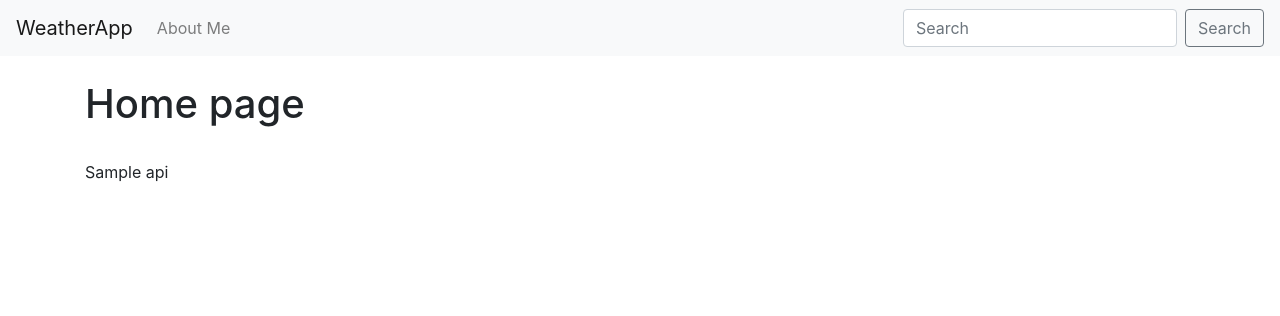
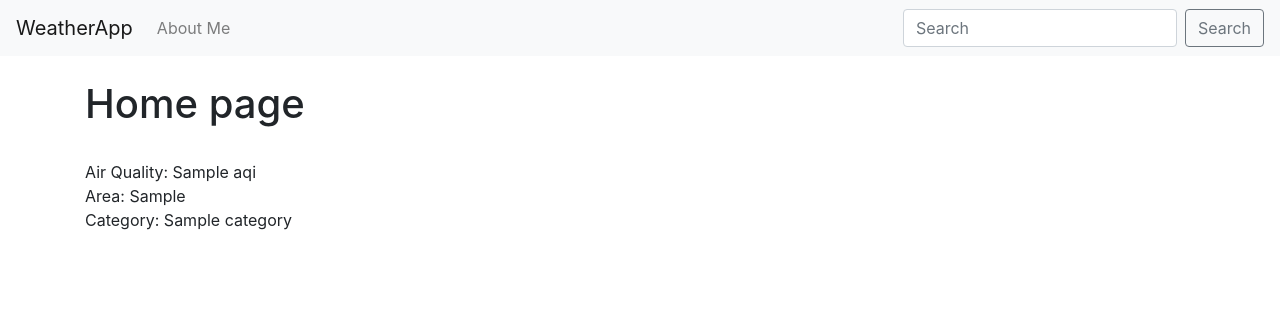
Before and after one commit to amroakmal/weatherApp, a Django app: template weatherLookup/templates/home.html in a window 1280 px wide. Shown: the top 316 px of the page. Run offline with Django 3.2, Linux system fonts and the light colour scheme; the template is opened without the code that fills it: most values are stand-ins (such as "Sample title", 1, 10 or a date in 2020); some libraries are stand-ins or nearby versions.

Commit message:
Format API data

```diff
--- a/weatherLookup/templates/home.html
+++ b/weatherLookup/templates/home.html
@@ -4,5 +4,7 @@
 
 <h1>Home page</h1>
 <br>
-{{api}}
+Air Quality: {{api.0.AQI}} <br>
+Area: {{api.0.ReportingArea}} <br>
+Category: {{api.0.Category.Name}}
 {% endblock %}
```
